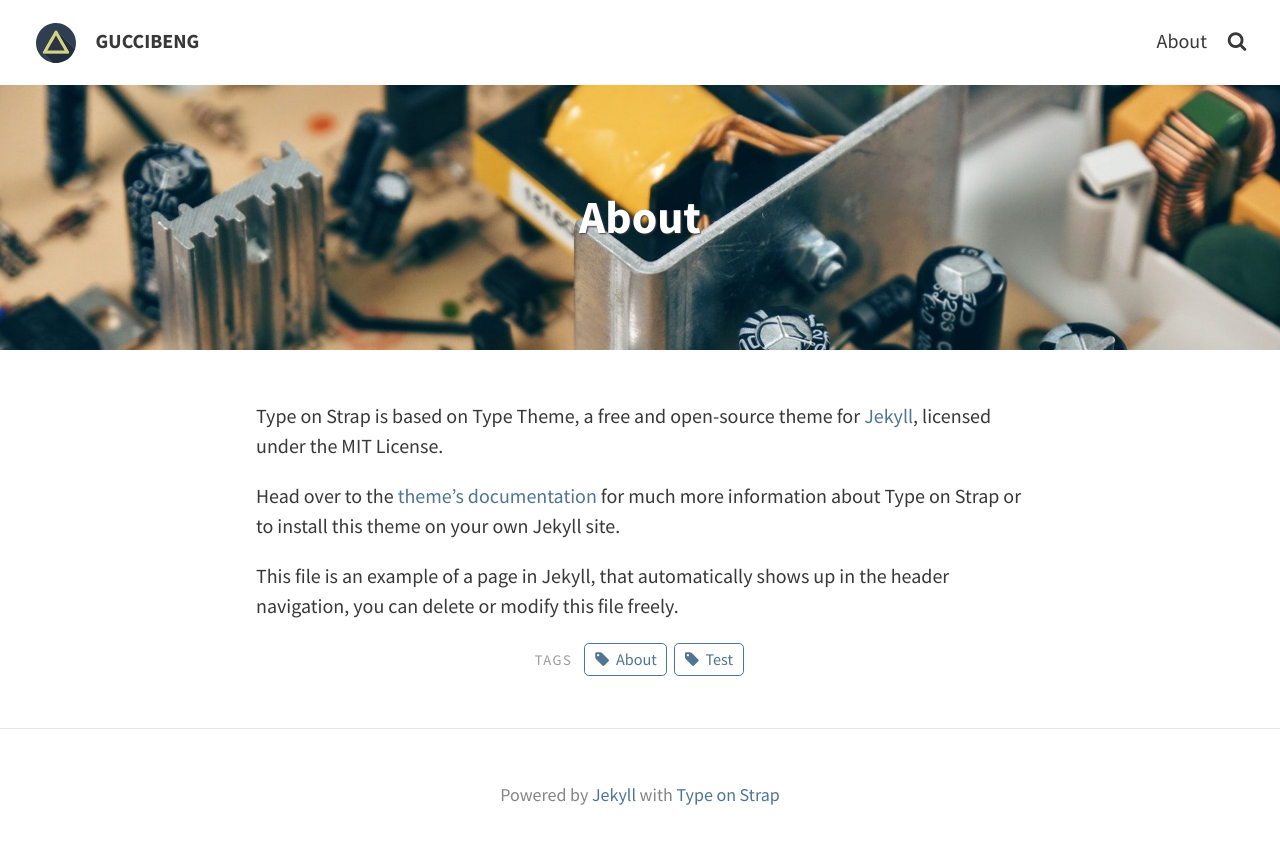
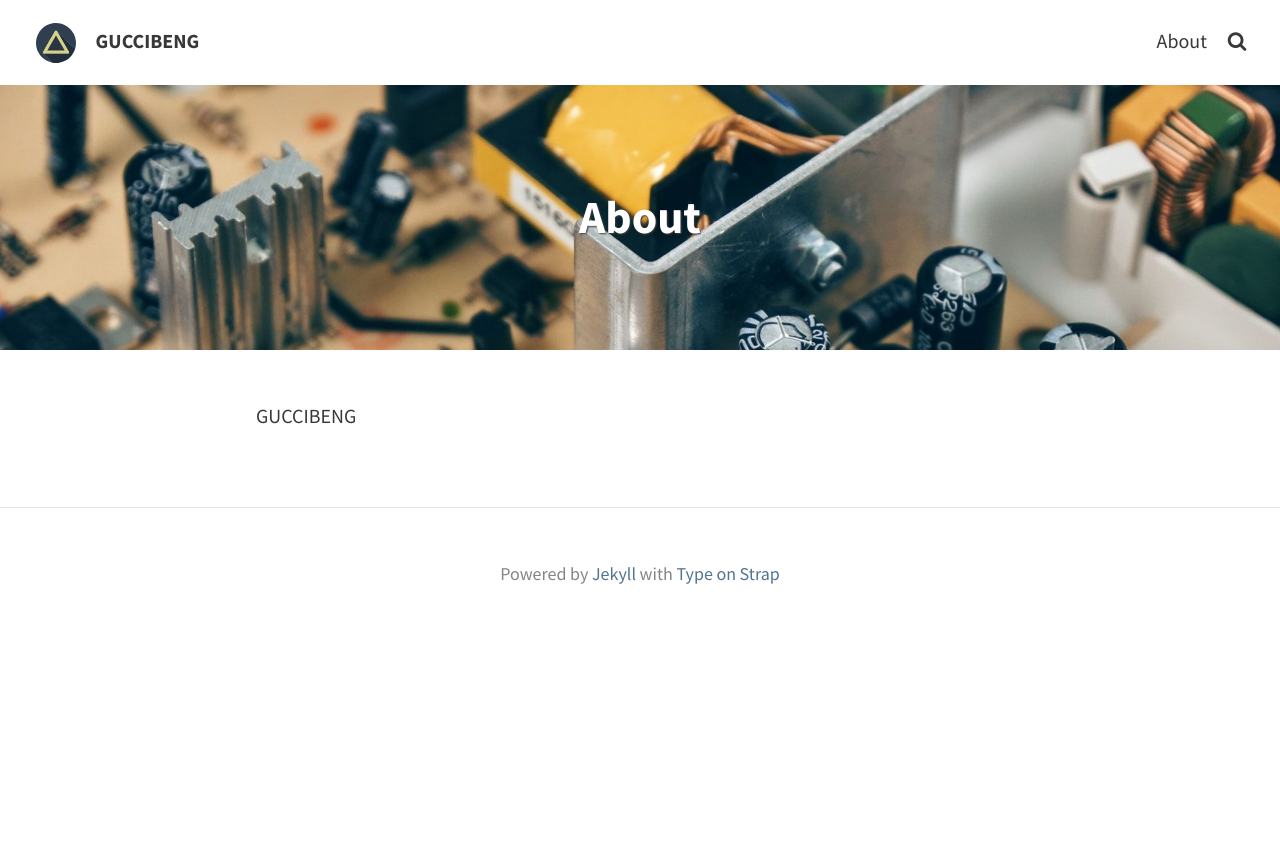
Before and after one commit to guccibeng/guccibeng.github.io, a Jekyll site: the page built from pages/about.md, in a window 1280 px wide. Shown: the top 844 px of the page. Built offline with Jekyll 4.4.1, drawn with Linux system fonts in a browser that asks for light colours.

Commit message:
About 수정

```diff
--- a/pages/about.md
+++ b/pages/about.md
@@ -3,11 +3,5 @@ layout: page
 title: About
 permalink: /about/
 feature-img: "assets/img/pexels/circuit.jpeg"
-tags: [About, Test]
 ---
-
-Type on Strap is based on Type Theme, a free and open-source theme for [Jekyll](http://jekyllrb.com/), licensed under the MIT License.
-
-Head over to the [theme's documentation](https://github.io/sylhare/Type-on-Strap) for much more information about Type on Strap or to install this theme on your own Jekyll site.
-
-This file is an example of a page in Jekyll, that automatically shows up in the header navigation, you can delete or modify this file freely.
+GUCCIBENG
```
